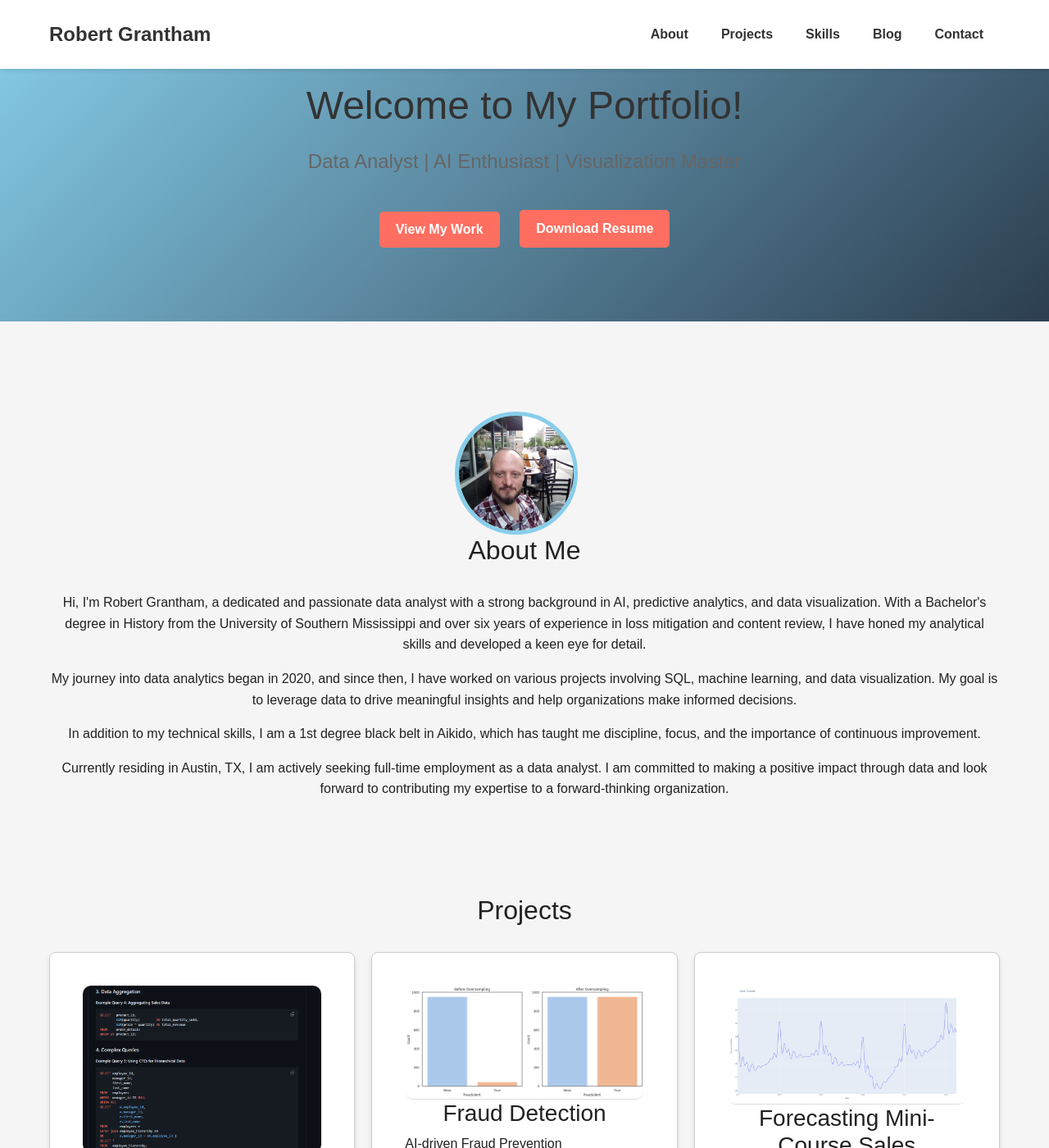
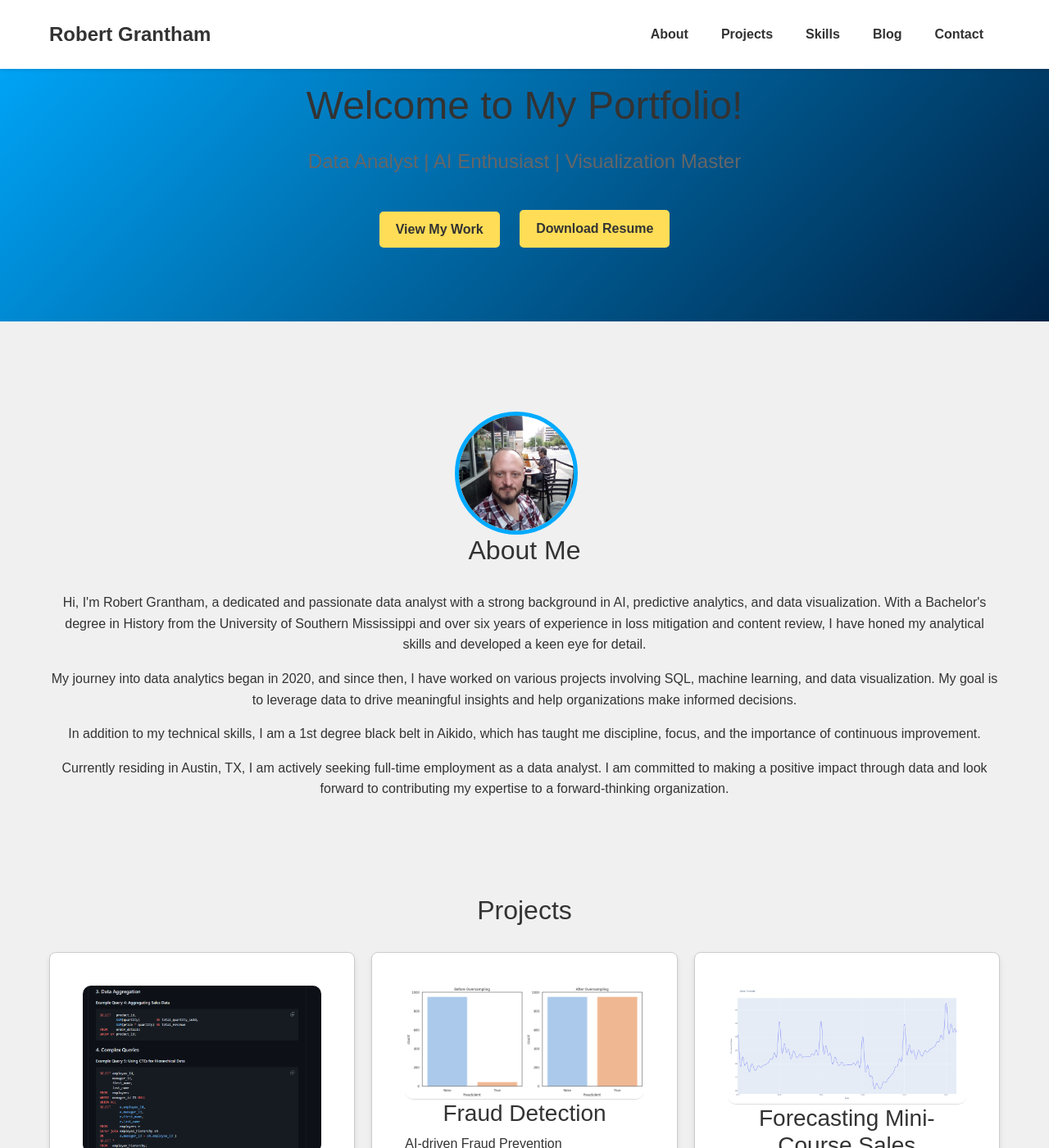
Before and after one commit to rgrantham82/rgrantham82.github.io, a Jekyll site: the page built from index.html, in a window 1280 px wide and 1400 px high. Shown: the whole window at 82% size. Built offline with Jekyll 4.4.1, drawn with Linux system fonts in a browser that asks for light colours; nearby versions of some CDN libraries.

Commit message:
Update styles.css

```diff
--- a/assets/css/styles.css
+++ b/assets/css/styles.css
@@ -1,13 +1,12 @@
 /* Color variables */
 :root {
-    --primary-color: #87CEEB; /* Serene Sky Blue */
-    --secondary-color: #2C3E50; /* Dark Blue */
-    --accent-color: #FF6F61; /* Coral */
-    --surface-color: #FFFFFF;
-    --text-color: #212121;
-    --background-color: #F5F5F5;
-    --header-footer-background: #2C3E50;
-    --header-footer-text: #FFFFFF;
+  --primary-color: #00aaff;
+  --secondary-color: #002244;
+  --accent-color: #ffdd57;
+  --background-color: #f0f0f0;
+  --text-color: #333333;
+  --link-color: var(--primary-color);
+  --link-hover-color: var(--accent-color);
 }
 
 /* Other variables */
```
